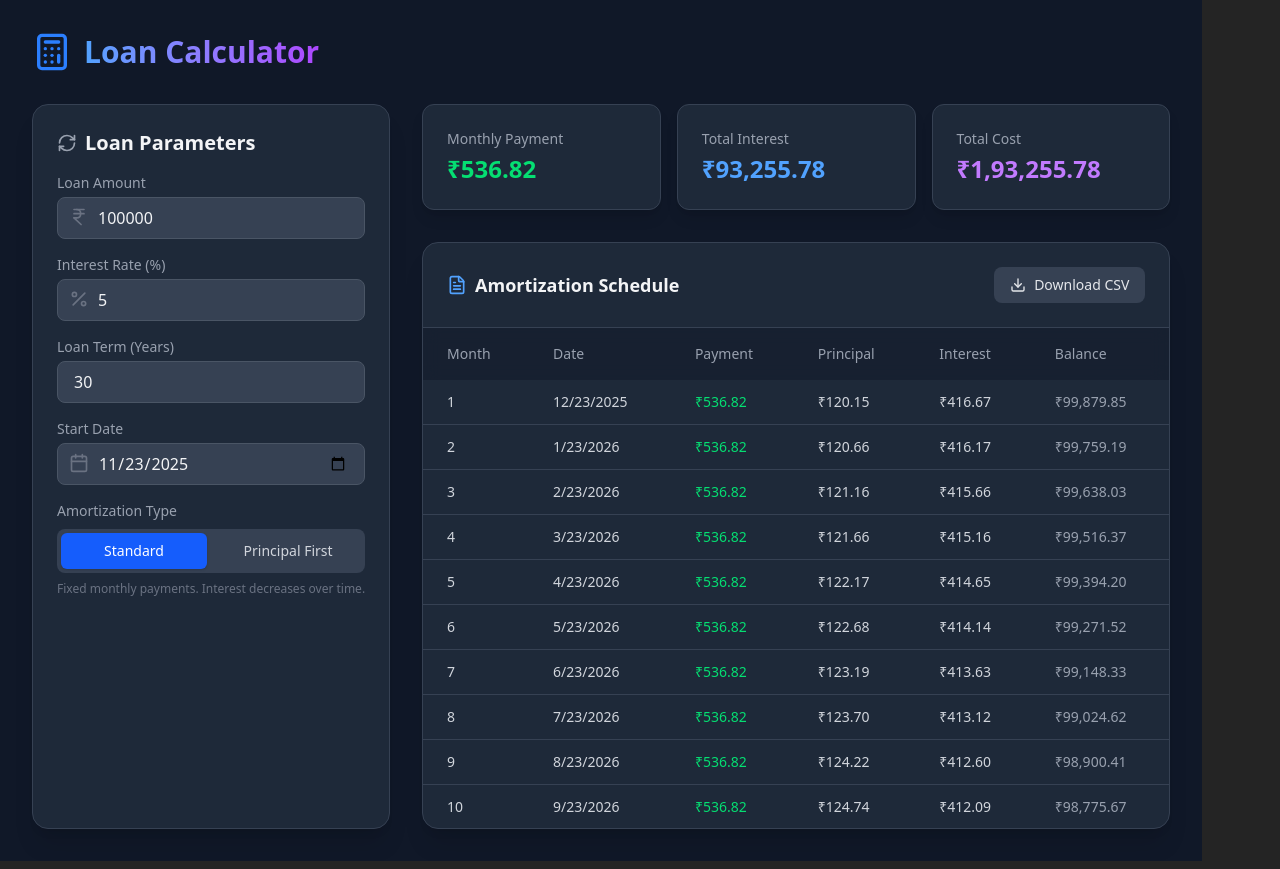
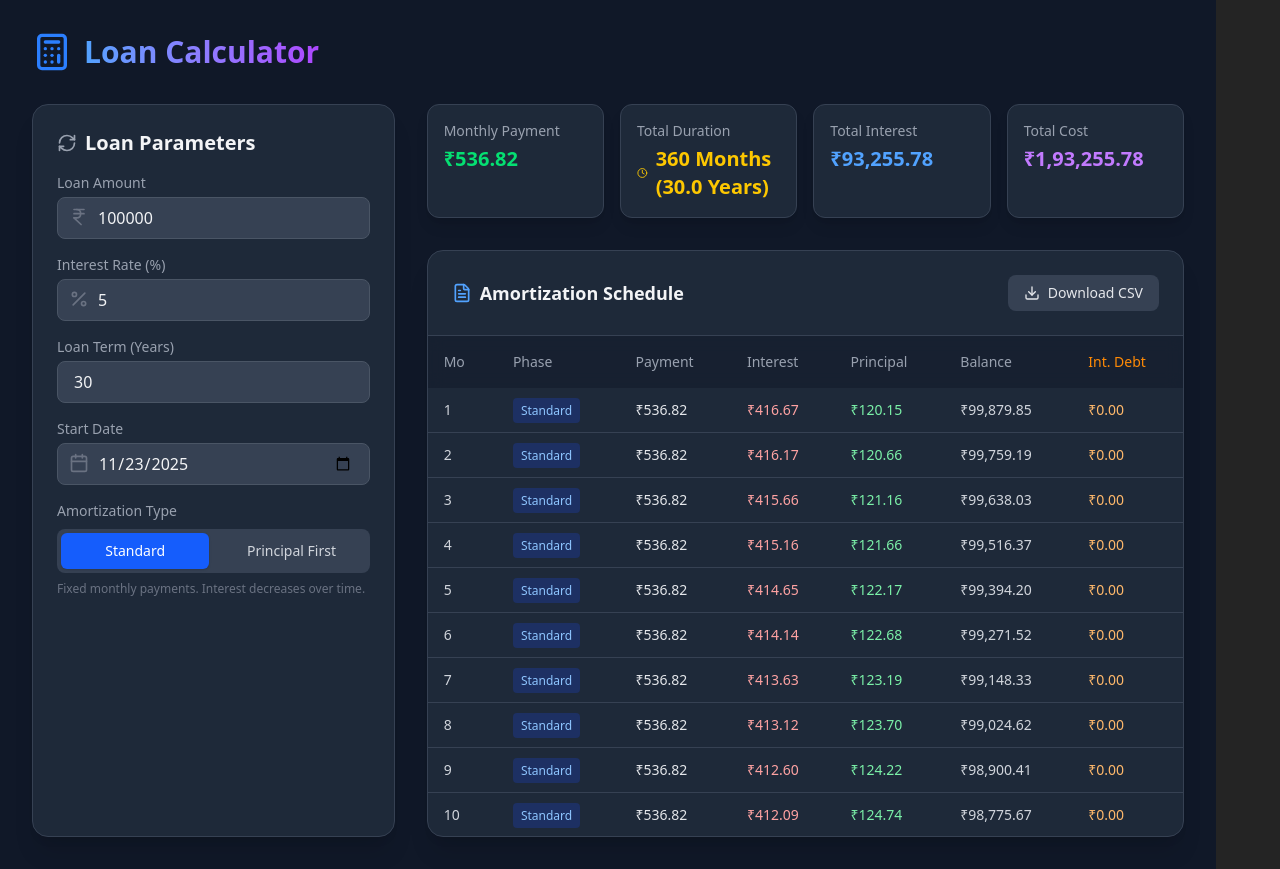
Before and after one commit to ishtiaqSamdani/LCal, a React (Vite) app: page / in a window 1280 px wide. Built offline with nearby package versions, Linux system fonts and the light colour scheme.

Commit message:
Update CSV filename to include loan parameters

```diff
--- a/src/App.jsx
+++ b/src/App.jsx
@@ -1,21 +1,21 @@
 import { useState, useEffect } from 'react';
-import { Calculator, Download, Calendar, IndianRupee, Percent, RefreshCw, FileText } from 'lucide-react';
+import { Calculator, Download, Calendar, IndianRupee, Percent, RefreshCw, FileText, Wallet, Clock } from 'lucide-react';
 
 const App = () => {
   // State
   const [loanAmount, setLoanAmount] = useState(100000);
   const [interestRate, setInterestRate] = useState(5.0);
   const [loanTermYears, setLoanTermYears] = useState(30);
+  const [monthlyBudget, setMonthlyBudget] = useState(2000); // For Principal First mode
   const [loanType, setLoanType] = useState('standard'); // 'standard' or 'principalFirst'
   const [startDate, setStartDate] = useState(new Date().toISOString().split('T')[0]);
   const [schedule, setSchedule] = useState([]);
-  const [summary, setSummary] = useState({ monthlyPayment: 0, totalInterest: 0, totalPayment: 0, payoffDate: '' });
+  const [summary, setSummary] = useState({ monthlyPayment: 0, totalInterest: 0, totalPayment: 0, payoffDate: '', totalDuration: '' });
 
-  useEffect(() => {
+  // Calculation Logic
   const calculateLoan = () => {
-      const principal = parseFloat(loanAmount);
-      const rate = parseFloat(interestRate) / 100 / 12;
-      const months = parseInt(loanTermYears) * 12;
+    const principal = parseFloat(loanAmount) || 0;
+    const rate = (parseFloat(interestRate) || 0) / 100 / 12;
     const start = new Date(startDate);
 
     let newSchedule = [];
@@ -24,8 +24,12 @@ const App = () => {
 
     if (loanType === 'standard') {
       // Standard Amortization (Annuity)
+      const months = (parseInt(loanTermYears) || 1) * 12;
       const x = Math.pow(1 + rate, months);
-        const monthlyPayment = (principal * x * rate) / (x - 1);
+      // Handle 0 rate case or x=1
+      const monthlyPayment = rate === 0
+        ? principal / months
+        : (principal * x * rate) / (x - 1);
 
       let balance = principal;
 
@@ -45,11 +49,13 @@ const App = () => {
 
         newSchedule.push({
           month: i,
+          phase: 'Standard',
           date: date.toLocaleDateString(),
           payment: monthlyPayment,
           principal: principalPayment,
           interest: interestPayment,
-            balance: balance
+          balance: balance,
+          accumulatedInterest: 0 // Standard loan doesn't accumulate unpaid interest
         });
       }
 
@@ -57,73 +63,145 @@ const App = () => {
         monthlyPayment: monthlyPayment,
         totalInterest: totalInterest,
         totalPayment: totalPayment,
-          payoffDate: newSchedule[newSchedule.length - 1].date
+        payoffDate: newSchedule.length > 0 ? newSchedule[newSchedule.length - 1].date : '',
+        totalDuration: `${months} Months (${(months/12).toFixed(1)} Years)`
       });
 
     } else {
-        // Principal First / Deferred Interest
-        const fixedPrincipalPayment = principal / months;
+      // Principal First (Deferred Interest / Risky)
+      // Logic:
+      // Phase 1 (Principal Paydown):
+      //   - Payment = monthlyBudget
+      //   - Interest Accrues on Balance (is NOT paid)
+      //   - Principal Payment = monthlyBudget (100% of payment)
+      //   - Balance reduces faster
+      // Phase 2 (Interest Paydown):
+      //   - Once Principal is 0, start paying off Accumulated Interest Debt
+
+      const budget = parseFloat(monthlyBudget) || 0;
       let balance = principal;
+      let accumulatedInterest = 0;
+      let i = 0;
+      const MAX_MONTHS = 1200; // Safety cap
 
-        for (let i = 1; i <= months; i++) {
-          const interestPayment = balance * rate;
-          const totalMonthPayment = fixedPrincipalPayment + interestPayment;
+      // Phase 1: Principal Paydown
+      while (balance > 0.01 && i < MAX_MONTHS) {
+        i++;
+        const interestAccrued = balance * rate;
+        accumulatedInterest += interestAccrued; // Defer interest
 
-          balance -= fixedPrincipalPayment;
+        let principalPayment = budget;
+        let payment = budget;
+
+        // Cap payment if it exceeds remaining balance
+        if (principalPayment > balance) {
+           principalPayment = balance;
+           payment = balance;
+        }
+
+        balance -= principalPayment;
         if (balance < 0) balance = 0;
 
-          totalInterest += interestPayment;
-          totalPayment += totalMonthPayment;
+        totalPayment += payment;
+        // Note: totalInterest isn't "paid" yet, but it exists as debt.
+        // We usually count "Total Interest Paid" when money leaves hand.
+        // In this phase, 0 interest is paid.
 
         const date = new Date(start);
         date.setMonth(start.getMonth() + i);
 
         newSchedule.push({
           month: i,
+          phase: 'Prin. Paydown',
           date: date.toLocaleDateString(),
-            payment: totalMonthPayment,
-            principal: fixedPrincipalPayment,
-            interest: interestPayment,
-            balance: balance
+          payment: payment,
+          principal: principalPayment,
+          interest: interestAccrued, // Accrued, not paid
+          balance: balance,
+          accumulatedInterest: accumulatedInterest
+        });
+      }
+
+      // Phase 2: Interest Paydown
+      while (accumulatedInterest > 0.01 && i < MAX_MONTHS) {
+        i++;
+        // Does interest accrue on the interest debt? Usually yes (Compounding),
+        // but simplified Deferred Interest often just pays off the bucket.
+        // Let's assume simple payoff for now to match the screenshot style "Accumulated Interest Debt".
+
+        let payment = budget;
+        if (payment > accumulatedInterest) {
+            payment = accumulatedInterest;
+        }
+
+        accumulatedInterest -= payment;
+        totalPayment += payment;
+        totalInterest += payment; // NOW we are paying interest
+
+        const date = new Date(start);
+        date.setMonth(start.getMonth() + i);
+
+        newSchedule.push({
+          month: i,
+          phase: 'Int. Paydown',
+          date: date.toLocaleDateString(),
+          payment: payment,
+          principal: 0,
+          interest: payment, // Paid
+          balance: 0,
+          accumulatedInterest: accumulatedInterest
         });
       }
 
        setSummary({
-          monthlyPayment: newSchedule[0].payment, // Shows initial payment
-          totalInterest: totalInterest,
+        monthlyPayment: budget,
+        totalInterest: totalInterest, // Actual interest PAID
         totalPayment: totalPayment,
-          payoffDate: newSchedule[newSchedule.length - 1].date
+        payoffDate: newSchedule.length > 0 ? newSchedule[newSchedule.length - 1].date : '',
+        totalDuration: `${i} Months (${(i/12).toFixed(1)} Years)`
       });
     }
 
     setSchedule(newSchedule);
   };
 
+  useEffect(() => {
     calculateLoan();
-  }, [loanAmount, interestRate, loanTermYears, loanType, startDate]);
+  }, [loanAmount, interestRate, loanTermYears, loanType, startDate, monthlyBudget]);
 
   const formatMoney = (value) => {
     return new Intl.NumberFormat('en-IN', { style: 'currency', currency: 'INR' }).format(value);
   };
 
   const downloadCSV = () => {
-    const headers = ["Month", "Date", "Payment", "Principal", "Interest", "Balance"];
+    // Headers: Month, Phase, Payment, Interest (Paid/Accrued), Principal Paid, Principal Balance, Accumulated Interest Debt
+    const headers = ["Month", "Phase", "Payment", "Interest (Paid/Accrued)", "Principal Paid", "Principal Balance", "Accumulated Interest Debt"];
     const rows = schedule.map(row => [
       row.month,
-      row.date,
+      row.phase,
       row.payment.toFixed(2),
+      row.interest.toFixed(2),
       row.principal.toFixed(2),
-      row.interest.toFixed(2),
-      row.balance.toFixed(2)
+      row.balance.toFixed(2),
+      row.accumulatedInterest.toFixed(2)
     ]);
 
     const csvContent = "data:text/csv;charset=utf-8,"
       + [headers.join(","), ...rows.map(e => e.join(","))].join("\n");
 
+    // Generate dynamic filename
+    let filename = `Loan_${loanType === 'standard' ? 'Standard' : 'PrincipalFirst'}_${loanAmount}_${interestRate}%`;
+    if (loanType === 'standard') {
+      filename += `_${loanTermYears}yr`;
+    } else {
+      filename += `_Budget${monthlyBudget}`;
+    }
+    filename += ".csv";
+
     const encodedUri = encodeURI(csvContent);
     const link = document.createElement("a");
     link.setAttribute("href", encodedUri);
-    link.setAttribute("download", "loan_schedule.csv");
+    link.setAttribute("download", filename);
     document.body.appendChild(link);
     link.click();
     document.body.removeChild(link);
@@ -178,6 +256,8 @@ const App = () => {
                 </div>
               </div>
 
+              {/* Conditional Input based on Loan Type */}
+              {loanType === 'standard' ? (
                  <div>
                     <label className="block text-sm font-medium text-gray-400 mb-1">Loan Term (Years)</label>
                     <input
@@ -187,6 +267,21 @@ const App = () => {
                       className="w-full bg-gray-700 border border-gray-600 rounded-lg py-2 px-4 focus:ring-2 focus:ring-blue-500 outline-none transition"
                     />
                  </div>
+              ) : (
+                 <div>
+                    <label className="block text-sm font-medium text-gray-400 mb-1">Monthly Payment Budget</label>
+                    <div className="relative">
+                        <Wallet className="absolute left-3 top-2.5 w-5 h-5 text-gray-500" />
+                        <input
+                        type="number"
+                        value={monthlyBudget}
+                        onChange={(e) => setMonthlyBudget(Number(e.target.value))}
+                        className="w-full bg-gray-700 border border-gray-600 rounded-lg py-2 pl-10 pr-4 focus:ring-2 focus:ring-blue-500 outline-none transition"
+                        />
+                    </div>
+                    <p className="text-xs text-gray-500 mt-1">Set how much you want to pay monthly.</p>
+                 </div>
+              )}
 
               <div>
                 <label className="block text-sm font-medium text-gray-400 mb-1">Start Date</label>
@@ -228,7 +323,7 @@ const App = () => {
                 <p className="text-xs text-gray-500 mt-2">
                   {loanType === 'standard'
                     ? 'Fixed monthly payments. Interest decreases over time.'
-                    : 'Fixed principal payments. Total payment decreases over time as interest drops.'}
+                    : 'Pay 100% principal first, interest accumulates to end.'}
                 </p>
               </div>
             </div>
@@ -238,22 +333,31 @@ const App = () => {
           <div className="lg:col-span-2 space-y-8">
 
             {/* Summary Cards */}
-            <div className="grid grid-cols-1 md:grid-cols-3 gap-4">
-              <div className="bg-gray-800 p-6 rounded-xl border border-gray-700 shadow-lg">
-                <p className="text-sm text-gray-400">Monthly Payment {loanType === 'principalFirst' && '(Initial)'}</p>
-                <p className="text-2xl font-bold text-green-400 mt-1">
+            <div className="grid grid-cols-2 md:grid-cols-4 gap-4">
+              <div className="bg-gray-800 p-4 rounded-xl border border-gray-700 shadow-lg">
+                <p className="text-sm text-gray-400">
+                    {loanType === 'standard' ? 'Monthly Payment' : 'Fixed Payment'}
+                </p>
+                <p className="text-xl font-bold text-green-400 mt-1">
                   {formatMoney(summary.monthlyPayment)}
                 </p>
               </div>
-              <div className="bg-gray-800 p-6 rounded-xl border border-gray-700 shadow-lg">
+              <div className="bg-gray-800 p-4 rounded-xl border border-gray-700 shadow-lg">
+                <p className="text-sm text-gray-400">Total Duration</p>
+                <p className="text-xl font-bold text-yellow-400 mt-1 flex items-center gap-2">
+                  <Clock className="w-5 h-5" />
+                  {summary.totalDuration}
+                </p>
+              </div>
+              <div className="bg-gray-800 p-4 rounded-xl border border-gray-700 shadow-lg">
                 <p className="text-sm text-gray-400">Total Interest</p>
-                <p className="text-2xl font-bold text-blue-400 mt-1">
+                <p className="text-xl font-bold text-blue-400 mt-1">
                   {formatMoney(summary.totalInterest)}
                 </p>
               </div>
-              <div className="bg-gray-800 p-6 rounded-xl border border-gray-700 shadow-lg">
+              <div className="bg-gray-800 p-4 rounded-xl border border-gray-700 shadow-lg">
                 <p className="text-sm text-gray-400">Total Cost</p>
-                <p className="text-2xl font-bold text-purple-400 mt-1">
+                <p className="text-xl font-bold text-purple-400 mt-1">
                   {formatMoney(summary.totalPayment)}
                 </p>
               </div>
@@ -269,6 +373,7 @@ const App = () => {
                 <button
                   onClick={downloadCSV}
                   className="flex items-center gap-2 bg-gray-700 hover:bg-gray-600 text-gray-200 px-4 py-2 rounded-lg text-sm transition"
+                  disabled={schedule.length === 0}
                 >
                   <Download className="w-4 h-4" />
                   Download CSV
@@ -279,25 +384,41 @@ const App = () => {
                 <table className="w-full text-left text-sm">
                   <thead className="bg-gray-900/50 sticky top-0 z-10 backdrop-blur-sm">
                     <tr>
-                      <th className="px-6 py-4 font-medium text-gray-400">Month</th>
-                      <th className="px-6 py-4 font-medium text-gray-400">Date</th>
-                      <th className="px-6 py-4 font-medium text-gray-400">Payment</th>
-                      <th className="px-6 py-4 font-medium text-gray-400">Principal</th>
-                      <th className="px-6 py-4 font-medium text-gray-400">Interest</th>
-                      <th className="px-6 py-4 font-medium text-gray-400">Balance</th>
+                      <th className="px-4 py-4 font-medium text-gray-400">Mo</th>
+                      <th className="px-4 py-4 font-medium text-gray-400">Phase</th>
+                      <th className="px-4 py-4 font-medium text-gray-400">Payment</th>
+                      <th className="px-4 py-4 font-medium text-gray-400">Interest</th>
+                      <th className="px-4 py-4 font-medium text-gray-400">Principal</th>
+                      <th className="px-4 py-4 font-medium text-gray-400">Balance</th>
+                      <th className="px-4 py-4 font-medium text-orange-400">Int. Debt</th>
                     </tr>
                   </thead>
                   <tbody className="divide-y divide-gray-700">
-                    {schedule.map((row) => (
+                    {schedule.length > 0 ? schedule.map((row) => (
                       <tr key={row.month} className="hover:bg-gray-700/30 transition">
-                        <td className="px-6 py-3 text-gray-300">{row.month}</td>
-                        <td className="px-6 py-3 text-gray-300">{row.date}</td>
-                        <td className="px-6 py-3 font-medium text-green-400">{formatMoney(row.payment)}</td>
-                        <td className="px-6 py-3 text-gray-300">{formatMoney(row.principal)}</td>
-                        <td className="px-6 py-3 text-gray-300">{formatMoney(row.interest)}</td>
-                        <td className="px-6 py-3 text-gray-400">{formatMoney(row.balance)}</td>
+                        <td className="px-4 py-3 text-gray-300">{row.month}</td>
+                        <td className="px-4 py-3">
+                            <span className={`px-2 py-1 rounded text-xs font-medium ${
+                                row.phase === 'Standard' ? 'bg-blue-900/50 text-blue-300' :
+                                row.phase === 'Prin. Paydown' ? 'bg-green-900/50 text-green-300' :
+                                'bg-orange-900/50 text-orange-300'
+                            }`}>
+                                {row.phase}
+                            </span>
+                        </td>
+                        <td className="px-4 py-3 font-medium text-gray-200">{formatMoney(row.payment)}</td>
+                        <td className="px-4 py-3 text-red-300">{formatMoney(row.interest)}</td>
+                        <td className="px-4 py-3 text-green-300">{formatMoney(row.principal)}</td>
+                        <td className="px-4 py-3 text-gray-300">{formatMoney(row.balance)}</td>
+                        <td className="px-4 py-3 text-orange-300 font-medium">{formatMoney(row.accumulatedInterest)}</td>
                       </tr>
-                    ))}
+                    )) : (
+                        <tr>
+                            <td colSpan="7" className="px-6 py-8 text-center text-gray-500">
+                                No schedule data available.
+                            </td>
+                        </tr>
+                    )}
                   </tbody>
                 </table>
               </div>
```
Lines whose indentation alone changed are shown as unchanged.
